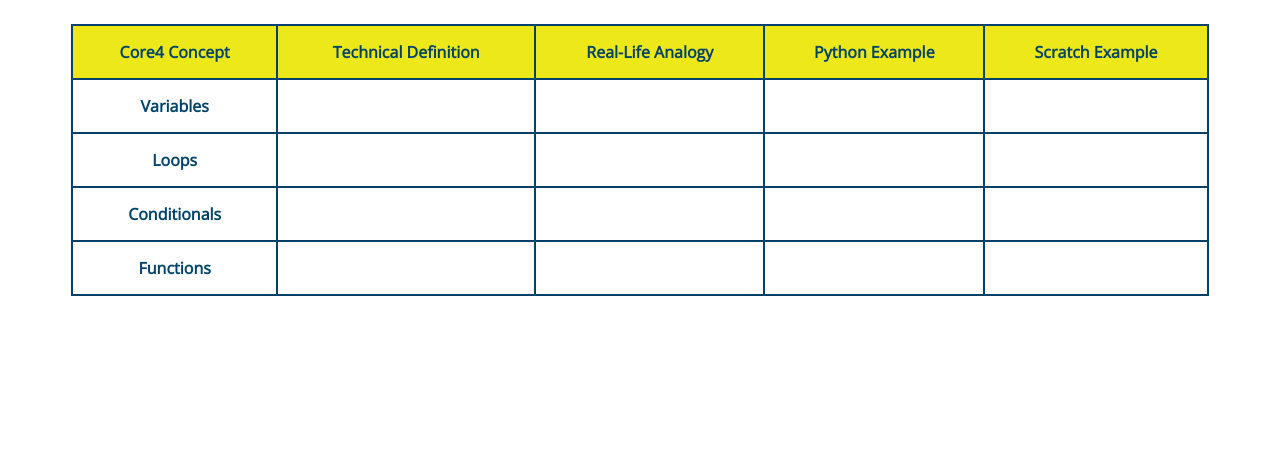
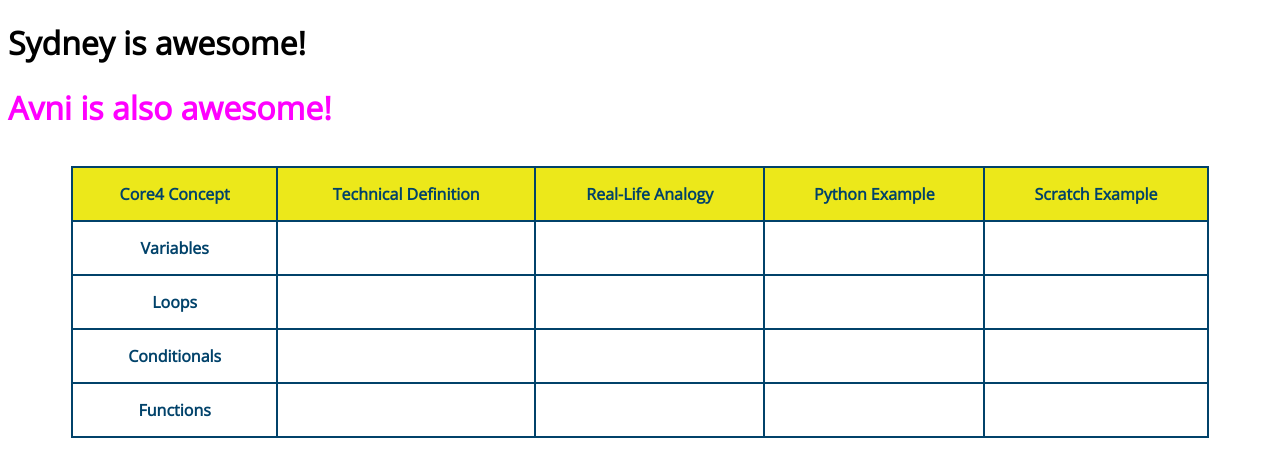
Before and after one commit to sydneyh1127/sydneyh1127.github.io, a plain HTML site: page index.html in a window 1280 px wide. Drawn offline with nearby package versions, Linux system fonts and the light colour scheme.

Commit message:
header commit

```diff
--- a/index.html
+++ b/index.html
@@ -31,6 +31,9 @@
 
   <body>
 
+  <div>
+    <h1> Sydney is awesome!</h1>
+    <h1 style="color:magenta">Avni is also awesome!</h1>
     <!-- Table starts here-->
     <div style ="overflow-x:auto;">
       <table style="width:90%; margin:1em auto">
```
